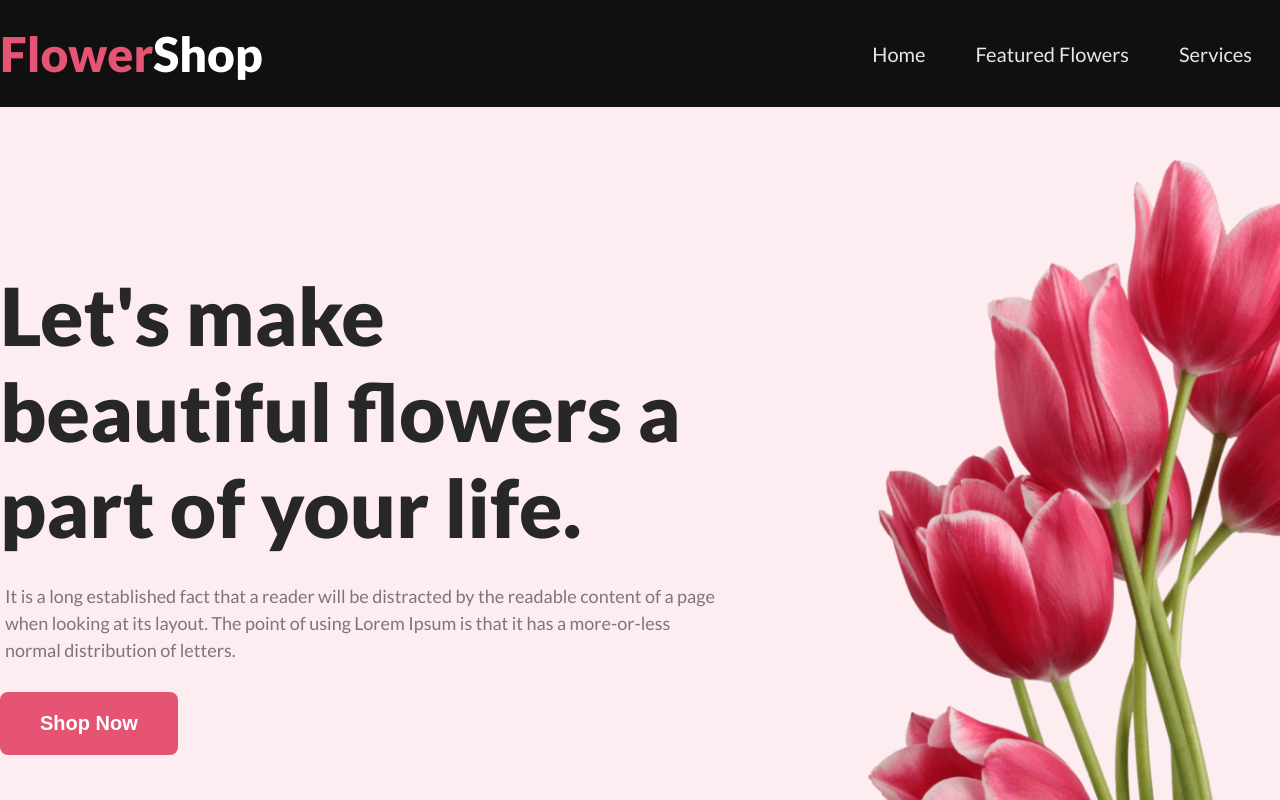
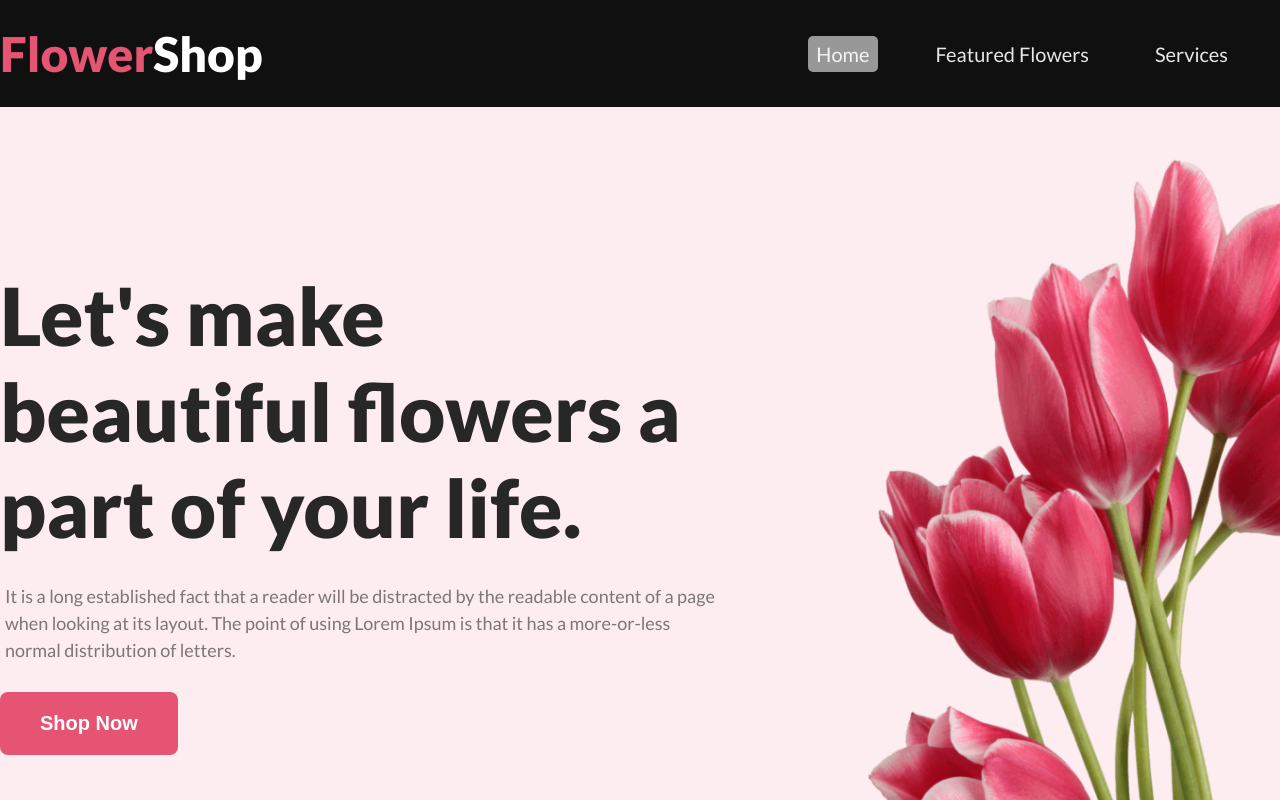
Before and after one commit to developerbadsa/Flower-Shop, a plain HTML site: page index.html in a window 1280 px wide. In both pictures the pointer is over the link "Home". Shown: the top 800 px of the page. Drawn offline with Linux system fonts and the light colour scheme.

Commit message:
Finished navbar section to page

```diff
--- a/assets/styles/style.css
+++ b/assets/styles/style.css
@@ -59,12 +59,22 @@ header{
     margin-right: 50px;
 }
 .menu li a{
+    display: flex;
+    align-items: center;
     color: rgba(255, 255, 255, 0.90);
     text-decoration: none;
     text-align: left;
     font-size: 20px;
     font-weight: 400;
     line-height: 30px;
+    padding: 5px 10px;
+    padding: 3px 8px;
+}
+.menu li a:hover{
+    background: rgba(211, 211, 211, 0.699);
+    padding: 3px 8px;
+    text-align: center;
+    border-radius: 5px;
 }
 /* Banner Section*/
 .banner-section{
```
